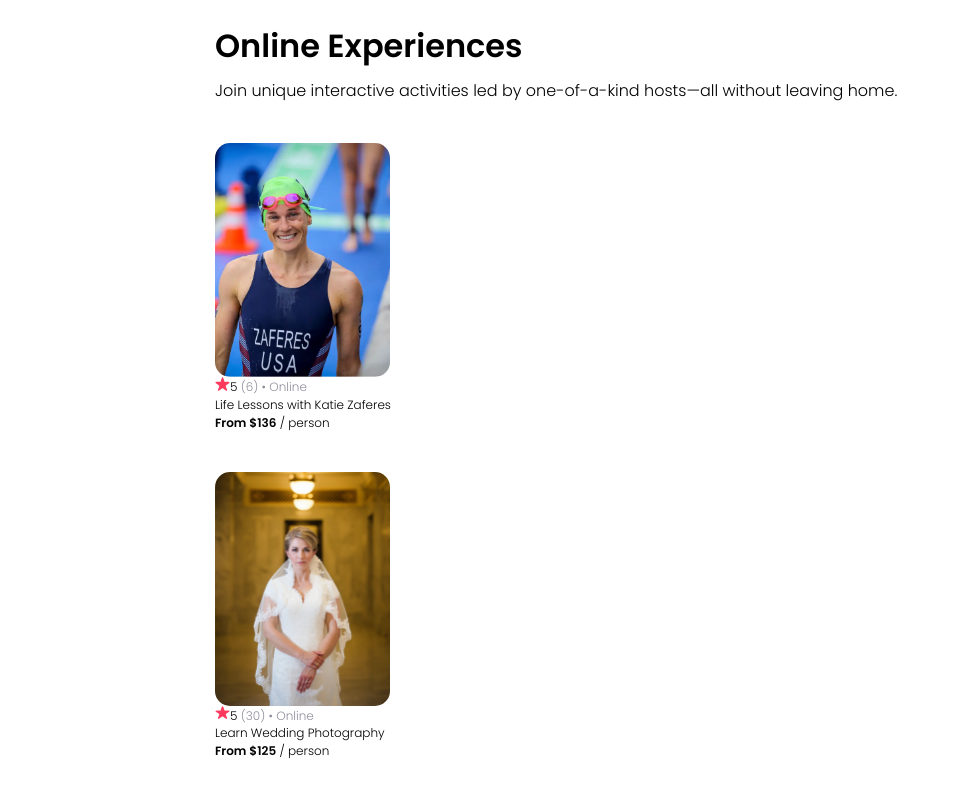
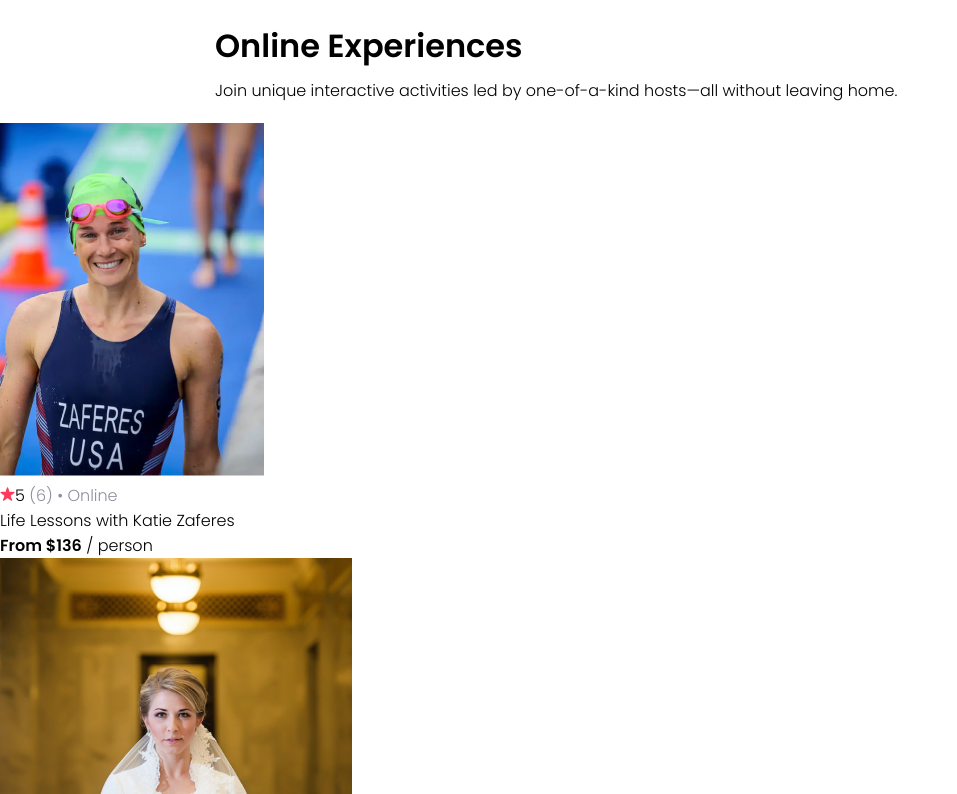
Before and after one commit to will-s-205/airbnb-clone, a JavaScript app: page / in a window 1280 px wide. Shown: the part 586-1380 px from the top of the page, without its empty margins (0-957 px from the left). Built offline with nearby package versions, Linux system fonts and the light colour scheme; the HTML template or start-up script is replaced by a standard one.

Commit message:
additional tags PART2

```diff
--- a/src/App.js
+++ b/src/App.js
@@ -7,10 +7,10 @@ import Data from './data'
 function App() {
 
 
-  console.log(Data);
+  // console.log(Data); // DEBUGGING
   const cards = Data.map(item => {
     return <Card
-      key={item.id} // to get rid of warnings
+      key={item.id} // to get rid of browser warnings
       img={item.coverImg}
       price={item.price}
       title={item.title}
@@ -19,7 +19,7 @@ function App() {
       country={item.location}
     />
   })
-    console.log(cards);
+    // console.log(cards); // DEBUGGING
 
   return (
     <div>
--- a/src/components/Card.js
+++ b/src/components/Card.js
@@ -2,8 +2,9 @@ import star from '../images/star.png'
 
 export default function Card(props) {
     return (
-        <div className="card--section">
-            <img src={props.img} className="card-img" alt="card-img" />
+        <section className="cards-list">
+            <div className="card">
+                <img src={props.img} className="card--img" alt="card-img" />
                 <div className="card--stats">
                     <img src={star} className="card--star" alt="star" />
                     <span>{props.rating}</span>
@@ -13,5 +14,6 @@ export default function Card(props) {
                 <p>{props.title}</p>
                 <p><span className="bold">From ${props.price}</span> / person</p>
             </div>
+        </section>
     )
 }
```
Lines whose indentation alone changed are shown as unchanged.
